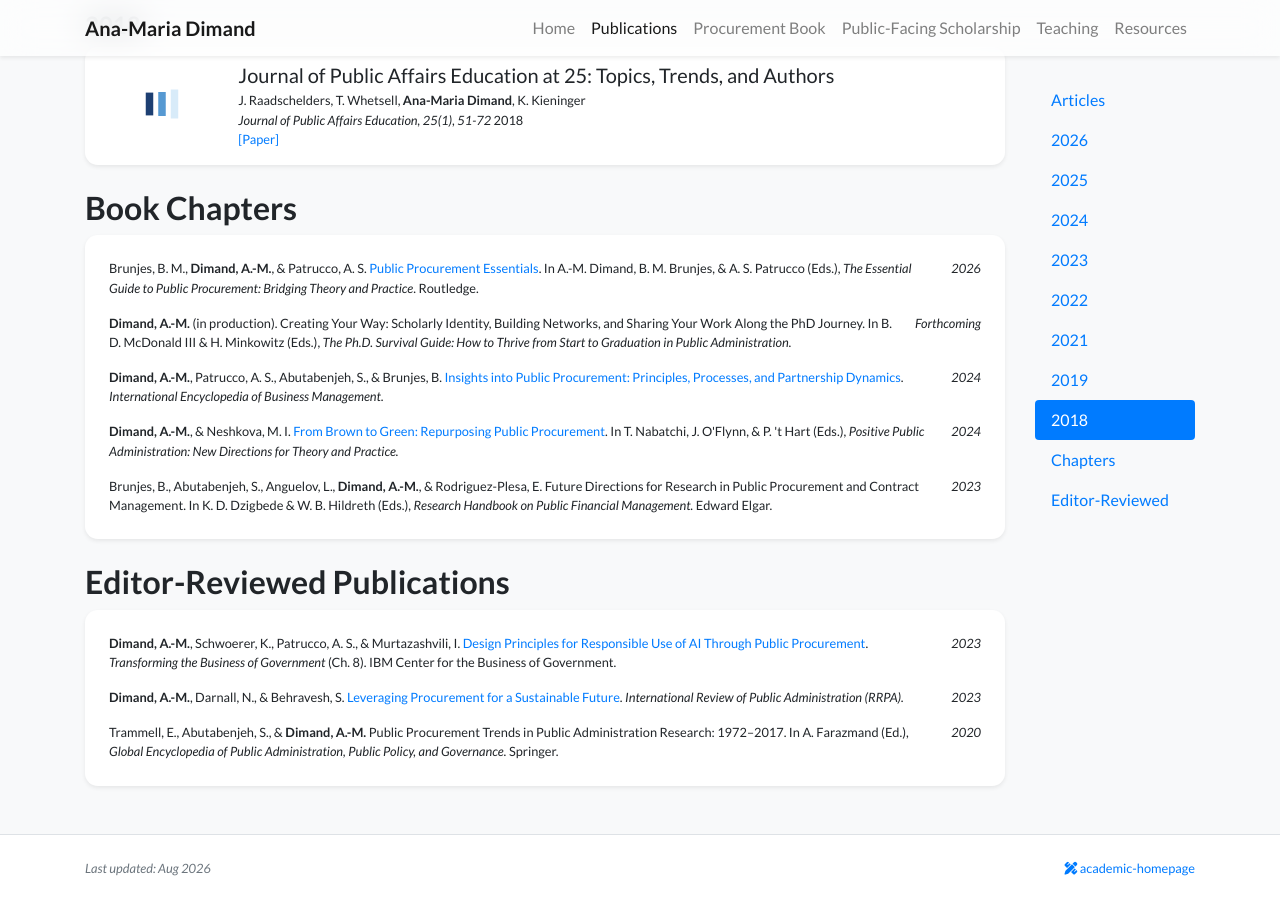
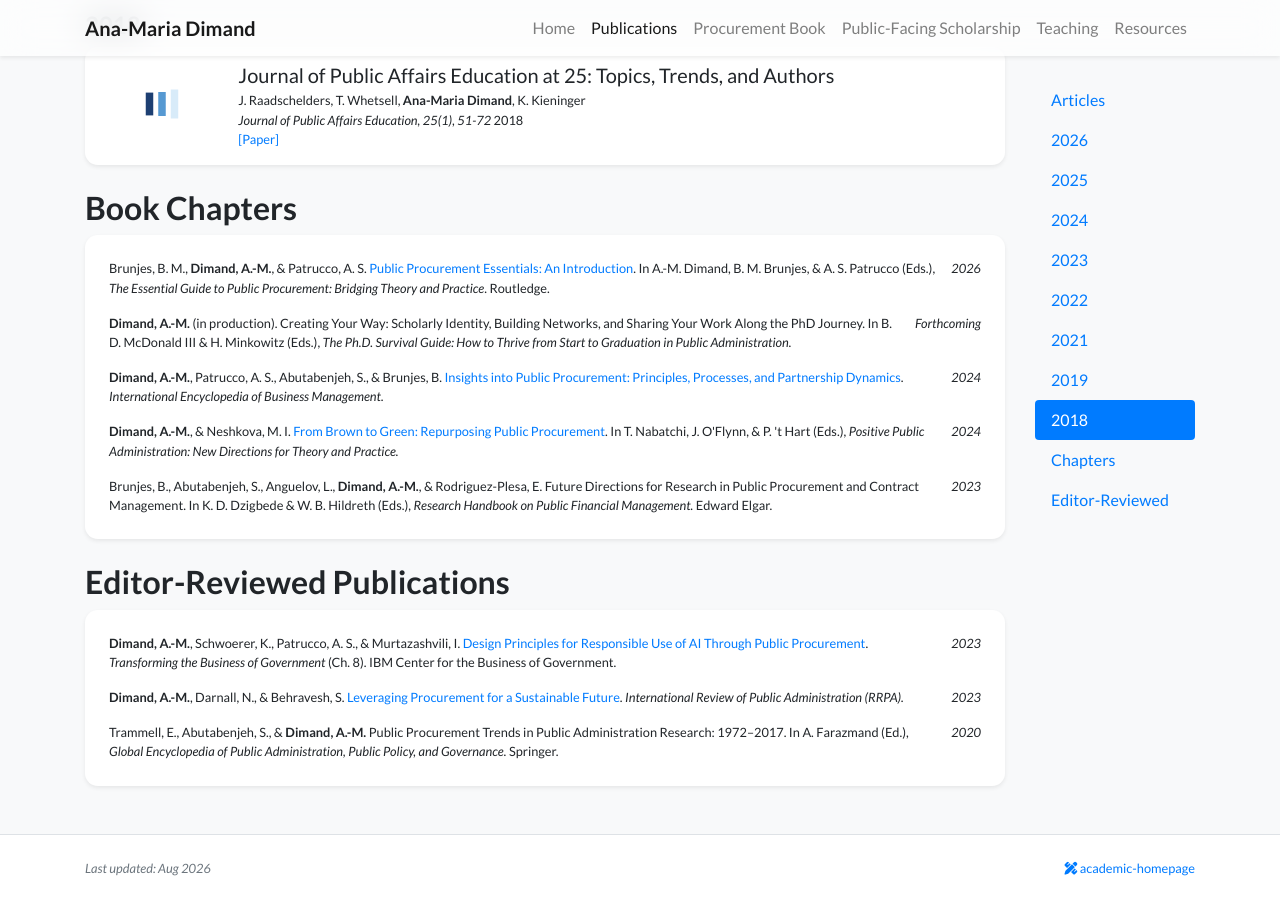
Before and after one commit to anamariadimand/anamariadimand.github.io, a Jekyll site: the page built from publications.html, in a window 1280 px wide and 900 px high, scrolled down 3773 px. Built offline with Jekyll 4.4.1, drawn with Linux system fonts in a browser that asks for light colours; nearby versions of some CDN libraries; a style sheet for code colours, icons or effects is not loaded.

Commit message:
Chapter: fix title (An Introduction) and use working DOI link
Co-Authored-By: Claude Opus 4.8 <noreply@anthropic.com>

```diff
--- a/publications.html
+++ b/publications.html
@@ -25,7 +25,7 @@ body_attr: >-
         <div class="card border-0 shadow-sm bg-white">
             <div class="card-body p-4">
                 <ul class="list-unstyled mb-0">
-                    <li class="d-flex small mb-3"><div>Brunjes, B. M., <strong>Dimand, A.-M.</strong>, &amp; Patrucco, A. S. <a href="https://www.taylorfrancis.com/chapters/edit/10.4324/9781003566670-1/public-procurement-essentials-benjamin-brunjes-ana-maria-dimand-andrea-patrucco" target="_blank">Public Procurement Essentials</a>. In A.-M. Dimand, B. M. Brunjes, &amp; A. S. Patrucco (Eds.), <em>The Essential Guide to Public Procurement: Bridging Theory and Practice</em>. Routledge.</div><div class="ml-auto pl-3 no-break"><em>2026</em></div></li>
+                    <li class="d-flex small mb-3"><div>Brunjes, B. M., <strong>Dimand, A.-M.</strong>, &amp; Patrucco, A. S. <a href="https://doi.org/10.4324/9781003566670-1" target="_blank">Public Procurement Essentials: An Introduction</a>. In A.-M. Dimand, B. M. Brunjes, &amp; A. S. Patrucco (Eds.), <em>The Essential Guide to Public Procurement: Bridging Theory and Practice</em>. Routledge.</div><div class="ml-auto pl-3 no-break"><em>2026</em></div></li>
                     <li class="d-flex small mb-3"><div><strong>Dimand, A.-M.</strong> (in production). Creating Your Way: Scholarly Identity, Building Networks, and Sharing Your Work Along the PhD Journey. In B. D. McDonald III &amp; H. Minkowitz (Eds.), <em>The Ph.D. Survival Guide: How to Thrive from Start to Graduation in Public Administration.</em></div><div class="ml-auto pl-3 no-break"><em>Forthcoming</em></div></li>
                     <li class="d-flex small mb-3"><div><strong>Dimand, A.-M.</strong>, Patrucco, A. S., Abutabenjeh, S., &amp; Brunjes, B. <a href="https://www.sciencedirect.com/science/article/abs/pii/B9780443137013003509?via%3Dihub" target="_blank">Insights into Public Procurement: Principles, Processes, and Partnership Dynamics</a>. <em>International Encyclopedia of Business Management.</em></div><div class="ml-auto pl-3 no-break"><em>2024</em></div></li>
                     <li class="d-flex small mb-3"><div><strong>Dimand, A.-M.</strong>, &amp; Neshkova, M. I. <a href="https://doi.org/10.4337/9781803929170.00035" target="_blank">From Brown to Green: Repurposing Public Procurement</a>. In T. Nabatchi, J. O'Flynn, &amp; P. 't Hart (Eds.), <em>Positive Public Administration: New Directions for Theory and Practice.</em></div><div class="ml-auto pl-3 no-break"><em>2024</em></div></li>
```
